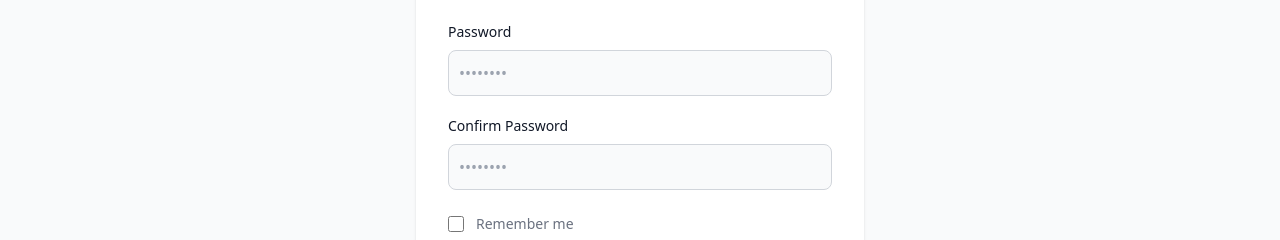
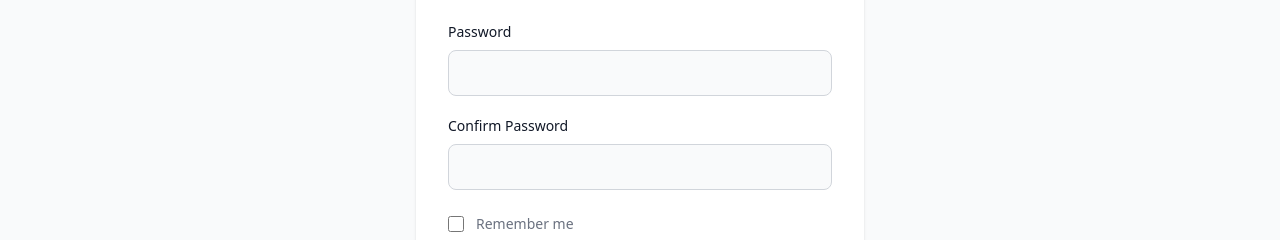
Before and after one commit to jedidia-nku/Pay-Website, a React (Vite) app in the folder frontend/: page /SignUp in a window 1280 px wide. Shown: the part 323-563 px from the top of the page. Built offline with nearby package versions, Linux system fonts and the light colour scheme.

Commit message:
Adding a service page

```diff
--- a/frontend/src/App.tsx
+++ b/frontend/src/App.tsx
@@ -5,7 +5,7 @@ import About from "./Pages/About";
 // import QuickLinksPage from "./Pages/Products";
 import Services from "./Pages/services";
 import LogIn from "./components/login";
-import SignIn from "./components/signin";
+import SignIn from "./components/signUp";
 
 function App() {
   return (
--- a/frontend/src/components/login.tsx
+++ b/frontend/src/components/login.tsx
@@ -93,7 +93,7 @@ const LogIn: React.FC = () => {
                 type="submit"
                 className="w-full text-white ml-2 bg-gray-800 hover:bg-gray-900 focus:ring-4 focus:outline-none focus:ring-primary-300 font-medium rounded-lg text-sm px-2 py-1 text-center dark:bg-primary-600  dark:focus:ring-primary-800"
               >
-                SignUp
+                LogIn
               </button>
               <p className="text-sm font-light text-gray-500 dark:text-gray-400">
                 Don’t have an account yet?{' '}
--- a/frontend/src/components/signin.tsx
+++ b/frontend/src/components/signUp.tsx
@@ -54,7 +54,7 @@ const SignIn: React.FC = () => {
                   type="password"
                   name="password"
                   id="password"
-                  placeholder="••••••••"
+                  placeholder=" "
                   className="bg-gray-50 border border-gray-300 text-gray-900 rounded-lg focus:ring-primary-600 focus:border-primary-600 block w-full p-2.5 dark:bg-gray-700 dark:border-gray-600 dark:placeholder-gray-400 dark:text-white dark:focus:ring-blue-500 dark:focus:border-blue-500"
                   required
                   value={password}
@@ -70,7 +70,7 @@ const SignIn: React.FC = () => {
                   type="password"
                   name="password"
                   id="password"
-                  placeholder="••••••••"
+                  placeholder=" "
                   className="bg-gray-50 border border-gray-300 text-gray-900 rounded-lg focus:ring-primary-600 focus:border-primary-600 block w-full p-2.5 dark:bg-gray-700 dark:border-gray-600 dark:placeholder-gray-400 dark:text-white dark:focus:ring-blue-500 dark:focus:border-blue-500"
                   required
                   value={password}
```
